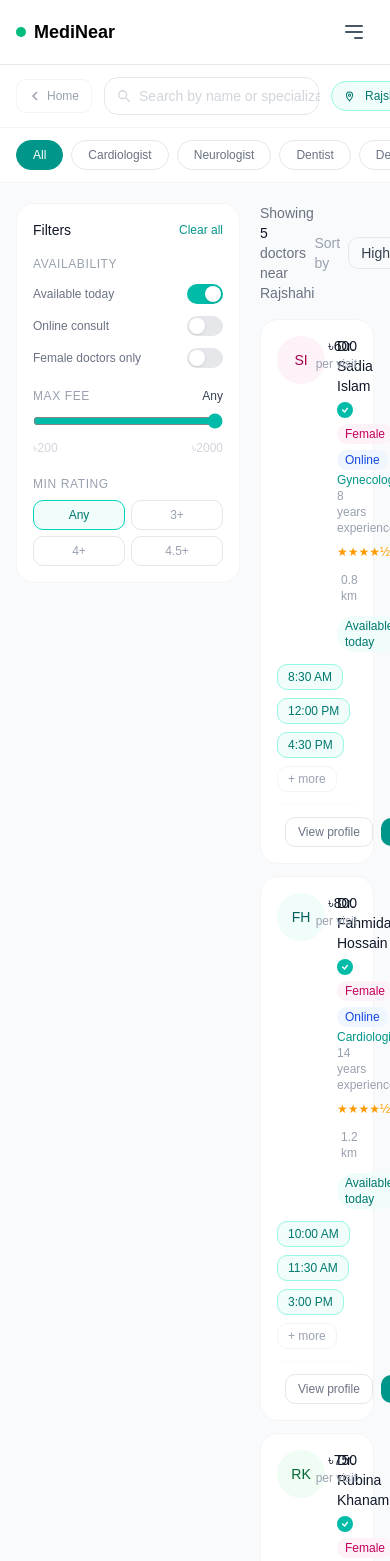
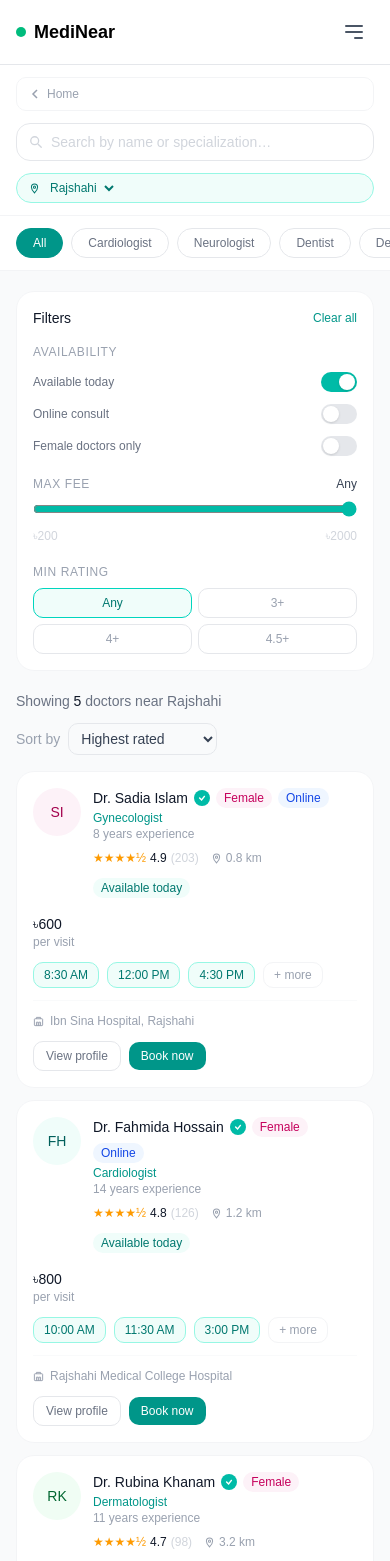
Before and after one commit to bluesand019/MediNear, a React (Vite) app: page /doctor-search in a window 390 px wide. Shown: the top 1561 px of the page. Built offline with nearby package versions, Linux system fonts and the light colour scheme; what lightswind would draw is missing.

Commit message:
made all the pages responsive

```diff
--- a/src/index.css
+++ b/src/index.css
@@ -130,22 +130,6 @@
     }
 }
 
-
-html,
-body {
-  max-width: 100%;
-  overflow-x: hidden;
-}
-
-
-img,
-svg,
-video,
-canvas {
-  max-width: 100%;
-  height: auto;
-}
-
 html,
 body {
   max-width: 100%;
--- a/src/pages/DoctorSearch.jsx
+++ b/src/pages/DoctorSearch.jsx
@@ -3,8 +3,6 @@ import { Link } from "react-router-dom";
 import { DOCTORS } from "../data/doctors";
 
 // ─── Data ────────────────────────────────────────────────────────────────────
-
-
 
 const SPECIALIZATIONS = [
   "All",
@@ -54,7 +52,7 @@ function DoctorCard({ doctor }) {
   return (
     <div className="bg-white border border-gray-100 rounded-2xl p-4 hover:border-teal-200 hover:shadow-sm transition-all duration-150 cursor-pointer">
       {/* Top row */}
-      <div className="flex items-start justify-between gap-4">
+      <div className="flex flex-col sm:flex-row sm:items-start sm:justify-between gap-4">
         <div className="flex gap-3 min-w-0">
           {/* Avatar */}
           <div
@@ -140,7 +138,7 @@ function DoctorCard({ doctor }) {
         </div>
 
         {/* Fee */}
-        <div className="text-right flex-shrink-0">
+        <div className="text-left sm:text-right flex-shrink-0">
           <p className="text-sm font-medium text-gray-900">৳{doctor.fee}</p>
           <p className="text-xs text-gray-400">per visit</p>
         </div>
@@ -168,7 +166,7 @@ function DoctorCard({ doctor }) {
       )}
 
       {/* Bottom row */}
-      <div className="flex items-center justify-between mt-3 pt-3 border-t border-gray-50">
+      <div className="flex flex-col sm:flex-row sm:items-center sm:justify-between mt-3 pt-3 border-t border-gray-50 gap-3">
         <span className="flex items-center gap-1.5 text-xs text-gray-400 min-w-0">
           <svg
             width="11"
@@ -184,7 +182,7 @@ function DoctorCard({ doctor }) {
           </svg>
           <span className="truncate">{doctor.hospital}</span>
         </span>
-        <div className="flex items-center gap-2 flex-shrink-0 ml-2">
+        <div className="flex flex-wrap items-center gap-2 flex-shrink-0">
           <Link
             to={`/doctor/${doctor.id}`}
             className="text-xs px-3 py-1.5 rounded-lg border border-gray-200 text-gray-500 hover:bg-gray-50 transition-colors no-underline"
@@ -248,7 +246,7 @@ export default function DoctorsPage() {
   return (
     <div className="min-h-screen bg-gray-50">
       {/* ── Top bar ── */}
-      <div className="bg-white border-b border-gray-100 px-4 py-3 flex items-center gap-3">
+      <div className="bg-white border-b border-gray-100 px-4 py-3 flex flex-col sm:flex-row sm:items-center gap-3">
         {/* Home link FIXED */}
         <Link
           to="/"
@@ -267,7 +265,7 @@ export default function DoctorsPage() {
           Home
         </Link>
 
-        <div className="flex-1 flex items-center gap-2 border border-gray-200 rounded-xl px-3 py-2 bg-white focus-within:border-teal-400 focus-within:ring-2 focus-within:ring-teal-100 transition">
+        <div className="w-full sm:flex-1 min-w-0 flex items-center gap-2 border border-gray-200 rounded-xl px-3 py-2 bg-white focus-within:border-teal-400 focus-within:ring-2 focus-within:ring-teal-100 transition">
           <svg
             width="14"
             height="14"
@@ -285,7 +283,7 @@ export default function DoctorsPage() {
             value={query}
             onChange={(e) => setQuery(e.target.value)}
             placeholder="Search by name or specialization…"
-            className="flex-1 text-sm text-gray-800 placeholder-gray-300 outline-none bg-transparent"
+            className="flex-1 min-w-0 text-sm text-gray-800 placeholder-gray-300 outline-none bg-transparent"
           />
           {query && (
             <button
@@ -342,9 +340,9 @@ export default function DoctorsPage() {
       </div>
 
       {/* ── Body ── */}
-      <div className="max-w-6xl mx-auto px-4 py-5 flex gap-5">
+      <div className="max-w-6xl mx-auto px-4 py-5 flex flex-col lg:flex-row gap-5">
         {/* ── Sidebar ── */}
-        <aside className="w-56 flex-shrink-0 self-start">
+        <aside className="w-full lg:w-56 flex-shrink-0 self-start">
           <div className="bg-white border border-gray-100 rounded-2xl p-4">
             <div className="flex items-center justify-between mb-4">
               <span className="text-sm font-medium text-gray-900">Filters</span>
@@ -445,7 +443,7 @@ export default function DoctorsPage() {
         {/* ── Results ── */}
         <div className="flex-1 min-w-0">
           {/* Results header */}
-          <div className="flex items-center justify-between mb-4">
+          <div className="flex flex-col sm:flex-row sm:items-center sm:justify-between mb-4 gap-3">
             <p className="text-sm text-gray-500">
               Showing{" "}
               <span className="font-medium text-gray-900">
--- a/src/pages/ServiceSearch.jsx
+++ b/src/pages/ServiceSearch.jsx
@@ -430,7 +430,7 @@ function ServiceBadge({ category }) {
 
 function ServiceRow({ service }) {
   return (
-    <div className="flex items-center justify-between py-2.5 border-b border-gray-50 last:border-0 gap-3">
+    <div className="flex flex-col sm:flex-row sm:items-center sm:justify-between py-2.5 border-b border-gray-50 last:border-0 gap-3">
       <div className="flex items-center gap-2 min-w-0">
         <span
           className={`w-1.5 h-1.5 rounded-full flex-shrink-0 ${
@@ -445,7 +445,7 @@ function ServiceRow({ service }) {
           {service.name}
         </span>
       </div>
-      <div className="flex items-center gap-3 flex-shrink-0">
+      <div className="flex flex-wrap items-center gap-3 flex-shrink-0">
         <ServiceBadge category={service.category} />
         <span
           className={`text-sm font-medium w-16 text-right ${
@@ -591,11 +591,11 @@ function HospitalCard({ hospital, activeCategory }) {
 
       {/* Services table */}
       <div className="border-t border-gray-50 px-4 pt-1 pb-2">
-        <div className="mb-1 flex items-center justify-between">
+        <div className="mb-1 flex items-center justify-between gap-3 flex-wrap">
           <span className="text-xs font-medium text-gray-400 uppercase tracking-wider py-2">
             Available services ({visibleServices.length})
           </span>
-          <div className="flex items-center gap-3">
+          <div className="flex flex-wrap items-center gap-3">
             <button className="text-xs text-gray-400 hover:text-gray-600 flex items-center gap-1 transition">
               <svg
                 width="11"
@@ -649,9 +649,6 @@ export default function ServicesPage() {
     availableOnly: false,
   });
 
-  const toggleFilter = (key) =>
-    setFilters((prev) => ({ ...prev, [key]: !prev[key] }));
-
   const results = useMemo(() => {
     let list = SERVICES.filter((h) => {
       // Location filter
@@ -703,10 +700,13 @@ export default function ServicesPage() {
     return list;
   }, [query, location, activeCategory, sortBy, maxPrice, filters]);
 
+  const toggleFilter = (key) =>
+    setFilters((prev) => ({ ...prev, [key]: !prev[key] }));
+
   return (
     <div className="min-h-screen bg-gray-50">
       {/* ── Top bar ── */}
-      <div className="bg-white border-b border-gray-100 px-4 py-3 flex items-center gap-3">
+      <div className="bg-white border-b border-gray-100 px-4 py-3 flex flex-col sm:flex-row sm:items-center gap-3">
         <Link
           to="/"
           className="flex items-center gap-1.5 text-xs text-gray-400 border border-gray-100 rounded-lg px-3 py-2 hover:bg-gray-50 transition flex-shrink-0 no-underline"
@@ -724,7 +724,7 @@ export default function ServicesPage() {
           Home
         </Link>
 
-        <div className="flex-1 flex items-center gap-2 border border-gray-200 rounded-xl px-3 py-2 bg-white focus-within:border-teal-400 focus-within:ring-2 focus-within:ring-teal-100 transition">
+        <div className="w-full sm:flex-1 min-w-0 flex items-center gap-2 border border-gray-200 rounded-xl px-3 py-2 bg-white focus-within:border-teal-400 focus-within:ring-2 focus-within:ring-teal-100 transition">
           <svg
             width="14"
             height="14"
@@ -742,7 +742,7 @@ export default function ServicesPage() {
             value={query}
             onChange={(e) => setQuery(e.target.value)}
             placeholder="Search services or hospitals… e.g. blood test, MRI"
-            className="flex-1 text-sm text-gray-800 placeholder-gray-300 outline-none bg-transparent"
+            className="flex-1 min-w-0 text-sm text-gray-800 placeholder-gray-300 outline-none bg-transparent"
           />
           {query && (
             <button
@@ -808,9 +808,9 @@ export default function ServicesPage() {
       </div>
 
       {/* ── Body ── */}
-      <div className="max-w-6xl mx-auto px-4 py-5 flex gap-5">
+      <div className="max-w-6xl mx-auto px-4 py-5 flex flex-col lg:flex-row gap-5">
         {/* ── Sidebar ── */}
-        <aside className="w-56 flex-shrink-0 self-start">
+        <aside className="w-full lg:w-56 flex-shrink-0 self-start">
           <div className="bg-white border border-gray-100 rounded-2xl p-4">
             <div className="flex items-center justify-between mb-4">
               <span className="text-sm font-medium text-gray-900">Filters</span>
@@ -846,9 +846,7 @@ export default function ServicesPage() {
                     <span className="text-xs text-gray-500">{label}</span>
                     <Toggle
                       checked={filters[key]}
-                      onChange={() =>
-                        setFilters((p) => ({ ...p, [key]: !p[key] }))
-                      }
+                      onChange={() => toggleFilter(key)}
                     />
                   </div>
                 ))}
@@ -915,10 +913,10 @@ export default function ServicesPage() {
           </div>
         </aside>
 
-        {/* ── Results ── */}
+        {/* ── Results ─�� */}
         <div className="flex-1 min-w-0">
           {/* Header */}
-          <div className="flex items-center justify-between mb-4">
+          <div className="flex flex-col sm:flex-row sm:items-center sm:justify-between mb-4 gap-3">
             <div>
               <p className="text-sm text-gray-500">
                 <span className="font-medium text-gray-900">
```
